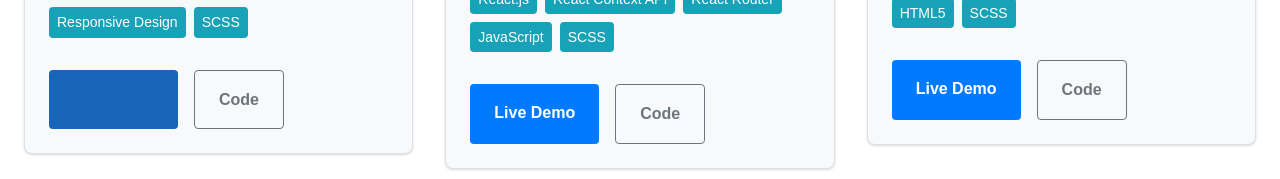
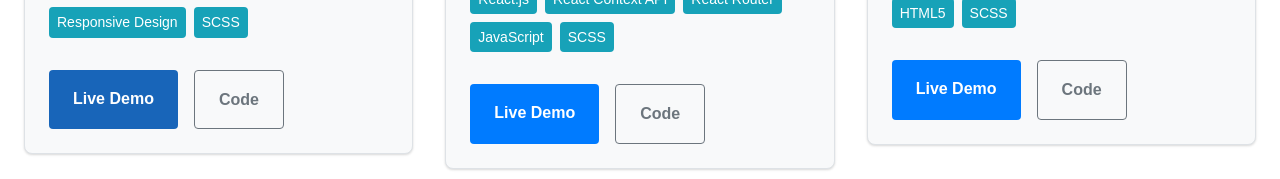
Before and after one commit to BonaventureCJ/portfolio, a React (Create React App) app: page /portfolio/projects in a window 1280 px wide. In both pictures the pointer is over the link 113 px from the left and 875 px from the top of the page. Shown: the part 771-950 px from the top of the page. Built offline with nearby package versions, Linux system fonts and the light colour scheme.

Commit message:
fix(ProjectsCard.module.scss): Ensure hover text color contrast in both themes

```diff
--- a/src/components/Cards/ProjectsCard.module.scss
+++ b/src/components/Cards/ProjectsCard.module.scss
@@ -123,6 +123,8 @@
 
   &:hover {
     background-color: var(--button-bg-primary-hover);
+    // Explicitly set text color to ensure correct contrast in both themes.
+    color: var(--button-text-primary);
   }
 }
 
```
